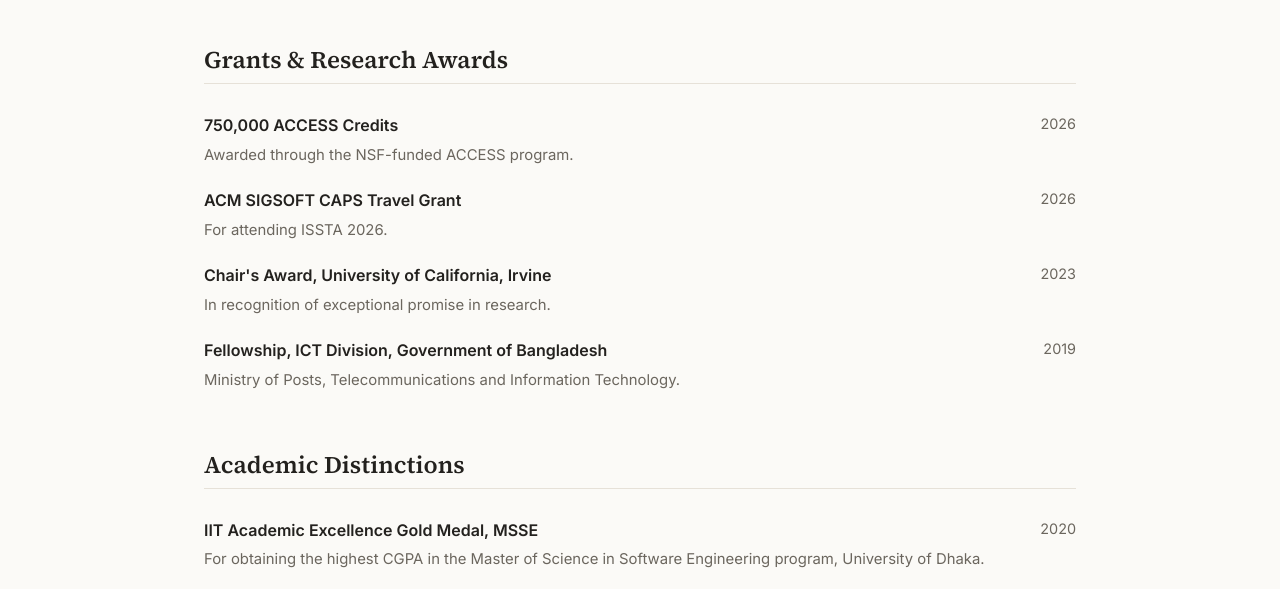
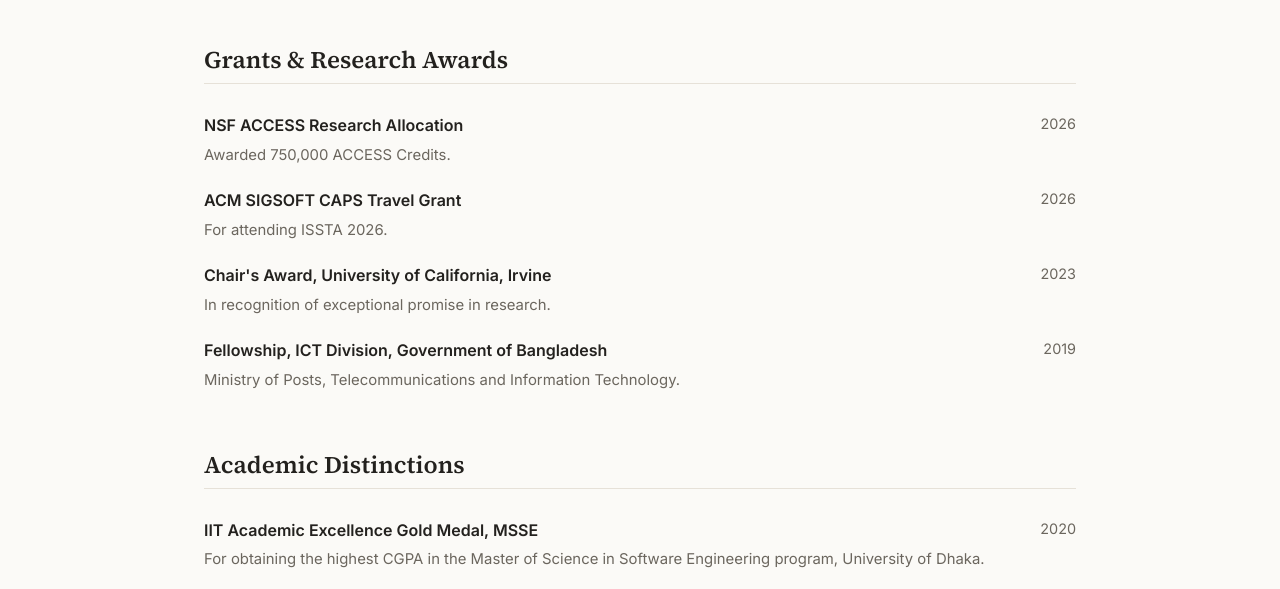
Before and after one commit to mou23/mou23.github.io, a plain HTML site: page awards.html in a window 1280 px wide. Shown: the part 195-784 px from the top of the page. Drawn offline with Linux system fonts and the light colour scheme.

Commit message:
updated grant

```diff
--- a/awards.html
+++ b/awards.html
@@ -31,9 +31,9 @@
   <section>
     <h2>Grants &amp; Research Awards</h2>
     <div class="item">
-      <span class="what">750,000 ACCESS Credits</span>
+      <span class="what">NSF ACCESS Research Allocation</span>
       <span class="when">2026</span>
-      <span class="detail">Awarded through the NSF-funded ACCESS program.</span>
+      <span class="detail">Awarded 750,000 ACCESS Credits.</span>
     </div>
     <div class="item">
       <span class="what">ACM SIGSOFT CAPS Travel Grant</span>
```
